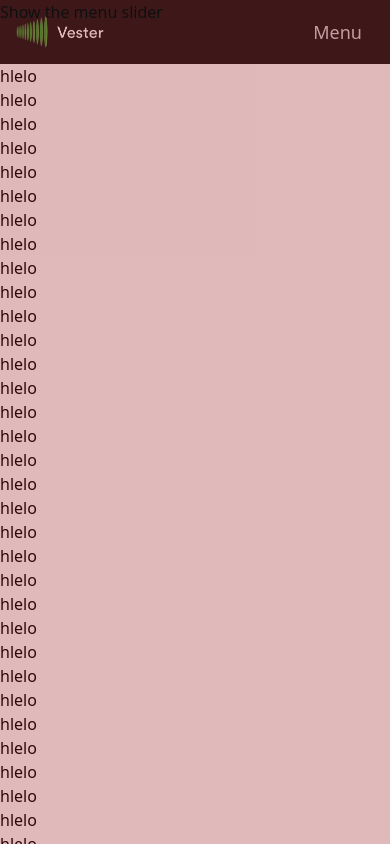
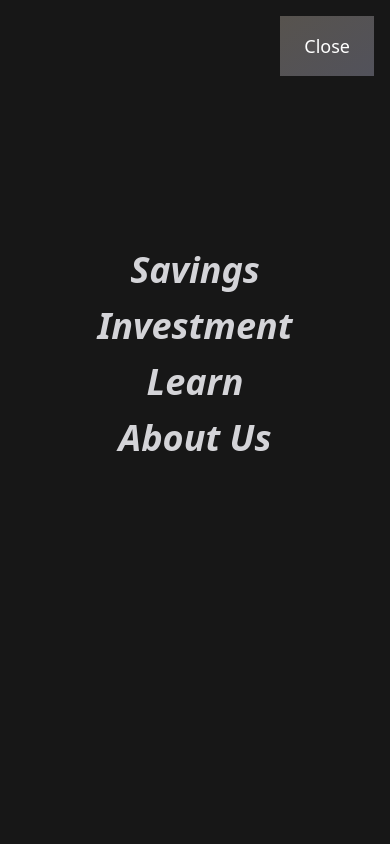
Before and after one commit to zillBoy/saving-investement-landing-page, a React (Create React App) app: page / in a window 390 px wide. Both pictures are taken after a click on the link "Menu". Shown: the top 844 px of the page. Built offline with nearby package versions, Linux system fonts and the light colour scheme.

Commit message:
improve: navbar for desktop and mobile implemented

```diff
--- a/public/index.html
+++ b/public/index.html
@@ -29,7 +29,6 @@
   <body>
     <noscript>You need to enable JavaScript to run this app.</noscript>
     <div id="root"></div>
-    <div id="portal-modal"></div>
     <!--
       This HTML file is a template.
       If you open it directly in the browser, you will see an empty page.
--- a/src/App.js
+++ b/src/App.js
@@ -9,7 +9,7 @@ const App = () => {
     <>
       <Navbar />
       {Array.from(Array(100).keys()).map((e) => (
-        <p>hlelo</p>
+        <p key={e}>hlelo</p>
       ))}
       <p>Hello</p>
     </>
--- a/src/components/Button/Button.jsx
+++ b/src/components/Button/Button.jsx
@@ -1,13 +1,34 @@
+/**
+ * React Dependencies
+ */
+import React, { useState, useLayoutEffect } from "react";
+
 /**
  * Internal Dependencies
  */
-import React from "react";
+import { btnType } from "../../utils/constants";
 
-const Button = ({ text = "", parentClassName, className, ...props }) => {
+const Button = ({
+  text = "",
+  parentClassName,
+  className,
+  type = "primary",
+  ...props
+}) => {
+  const [color, setColor] = useState(type);
+
+  useLayoutEffect(() => {
+    if (!btnType[type]) {
+      setColor(btnType["primary"]);
+    } else {
+      setColor(btnType[type]);
+    }
+  }, [type]);
+
   return (
     <div className={parentClassName}>
       <button
-        className={`py-4 px-6 text-lg text-white bg-gradient-to-br from-green-600 to-lime-600  ${className}`}
+        className={`py-4 px-6 text-lg text-white bg-gradient-to-br ${color}  ${className}`}
         {...props}
       >
         {text}
--- a/src/components/MobileMenu/MobileMenu.jsx
+++ b/src/components/MobileMenu/MobileMenu.jsx
@@ -3,10 +3,27 @@
  */
 import React from "react";
 
-const MobileMenu = () => {
+/**
+ * Internal Dependencies
+ */
+import Button from "../Button/Button";
+import NavbarList from "../Navbar/NavbarList";
+
+const MobileMenu = ({ isOpen, handleClose }) => {
+  if (!isOpen) return null;
+
   return (
-    <div className="absolute opacity-30 bg-red-800 w-full top-0 left-0 bottom-0">
-      <p>Show the menu slider</p>
+    <div className="fixed bg-neutral-900 w-full inset-0 p-4">
+      <Button
+        text="Close"
+        onClick={handleClose}
+        parentClassName="fixed right-4"
+        type="secondary"
+      />
+      <NavbarList
+        className="flex flex-col items-center justify-center h-5/6"
+        type="mobile"
+      />
     </div>
   );
 };
--- /dev/null
+++ b/src/components/Modal/Modal.js
@@ -0,0 +1,22 @@
+/**
+ * React Dependencies
+ */
+import React from "react";
+
+/**
+ * Internal Dependencies
+ */
+import Button from "../Button/Button";
+
+const Modal = ({ children, isOpen, handleClose }) => {
+  if (!isOpen) return null;
+
+  return (
+    <div className="fixed flex column items-center z-50 p-4 inset-0 bg-black opacity-60 ">
+      <Button text="Close" onClick={handleClose} />
+      <div>{children}</div>
+    </div>
+  );
+};
+
+export default Modal;
--- a/src/components/Navbar/NavbarItem.jsx
+++ b/src/components/Navbar/NavbarItem.jsx
@@ -3,9 +3,15 @@
  */
 import React from "react";
 
-const NavbarItem = ({ item = {}, ...props }) => {
+const NavbarItem = ({ item = {}, className = "", ...props }) => {
+  console.log(className);
+
   return (
-    <a className="text-zinc-300 text-lg mx-3" href={item?.link} {...props}>
+    <a
+      className={`text-zinc-300 mx-3 ${className}`}
+      href={item?.link}
+      {...props}
+    >
       {item?.name}
     </a>
   );
--- a/src/components/Navbar/NavbarList.jsx
+++ b/src/components/Navbar/NavbarList.jsx
@@ -1,19 +1,29 @@
 /**
  * React Dependencies
  */
-import React from "react";
+import React, { useLayoutEffect, useState } from "react";
 
 /**
  * Internal Dependencies
  */
 import NavbarItem from "./NavbarItem";
-import { navbarItems } from "../../utils/constants";
+import { navbarItems, navbarItemType } from "../../utils/constants";
 
-const NavbarList = () => {
+const NavbarList = ({ className = "hidden", type = "desktop" }) => {
+  const [itemClassName, setItemClassName] = useState(navbarItems[type]);
+
+  useLayoutEffect(() => {
+    if (!navbarItemType[type]) {
+      setItemClassName(navbarItemType["desktop"]);
+    } else {
+      setItemClassName(navbarItemType[type]);
+    }
+  }, [type]);
+
   return (
-    <div className="hidden sm:block">
+    <div className={`sm:block ${className}`}>
       {navbarItems.map((item, index) => (
-        <NavbarItem key={index} item={item} />
+        <NavbarItem key={index} item={item} className={itemClassName} />
       ))}
     </div>
   );
--- a/src/components/Navbar/NavbarMobile.jsx
+++ b/src/components/Navbar/NavbarMobile.jsx
@@ -7,8 +7,9 @@ import React, { useState } from "react";
  * Internal Dependencies
  */
 import NavbarItem from "./NavbarItem";
+import MobileMenu from "../MobileMenu/MobileMenu";
+import ReactPortal from "../ReactPortal/ReactPortal";
 import { mobileNavbarItem } from "../../utils/constants";
-import MobileMenu from "../MobileMenu/MobileMenu";
 
 const NavbarMobile = () => {
   const [menuVisible, setMenuVisible] = useState(false);
@@ -19,7 +20,14 @@ const NavbarMobile = () => {
 
   return (
     <>
-      {menuVisible && <MobileMenu />}
+      {menuVisible && (
+        <ReactPortal wrapperId="portal-mobilemenu">
+          <MobileMenu
+            isOpen={menuVisible}
+            handleClose={() => setMenuVisible(false)}
+          />
+        </ReactPortal>
+      )}
       <div className="block sm:hidden">
         <NavbarItem item={mobileNavbarItem} onClick={toggleMenuHandler} />
       </div>
--- a/src/components/ReactPortal/ReactPortal.jsx
+++ b/src/components/ReactPortal/ReactPortal.jsx
@@ -1,13 +1,14 @@
 /**
  * React Dependencies
  */
+import { createPortal } from "react-dom";
 import { useState, useLayoutEffect } from "react";
-import { createPortal } from "react-dom";
 
 function createWrapperAndAppendToBody(wrapperId) {
   const wrapperElement = document.createElement("div");
   wrapperElement.setAttribute("id", wrapperId);
   document.body.appendChild(wrapperElement);
+
   return wrapperElement;
 }
 
@@ -16,11 +17,20 @@ const ReactPortal = ({ children, wrapperId = "react-portal-wrapper" }) => {
 
   useLayoutEffect(() => {
     let element = document.getElementById(wrapperId);
+    let systemCreated = false;
 
     if (!element) {
+      systemCreated = true;
       element = createWrapperAndAppendToBody(wrapperId);
     }
     setWrapperElement(element);
+
+    return () => {
+      // delete the programatically created element
+      if (systemCreated && element.parentNode) {
+        element.parentNode.removeChild(element);
+      }
+    };
   }, [wrapperId]);
 
   if (wrapperElement === null) return null;
--- a/src/utils/constants.js
+++ b/src/utils/constants.js
@@ -24,3 +24,17 @@ export const mobileNavbarItem = {
   name: "Menu",
   link: "#",
 };
+
+// ** Type
+
+// Button
+export const btnType = {
+  primary: "from-green-600 to-lime-600",
+  secondary: "from-stone-600 to-zinc-600",
+};
+
+// Navbar
+export const navbarItemType = {
+  desktop: "text-lg",
+  mobile: "text-4xl italic font-bold my-2",
+};
```
